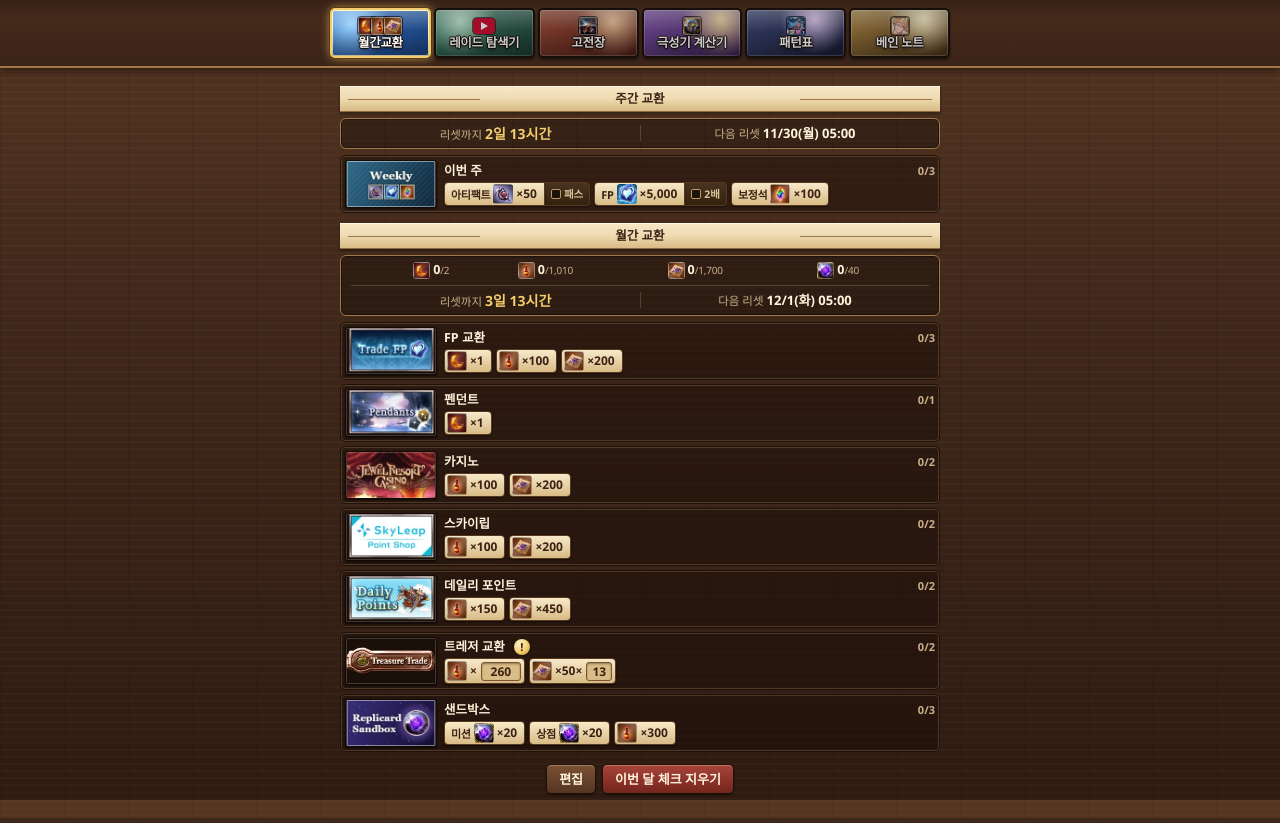
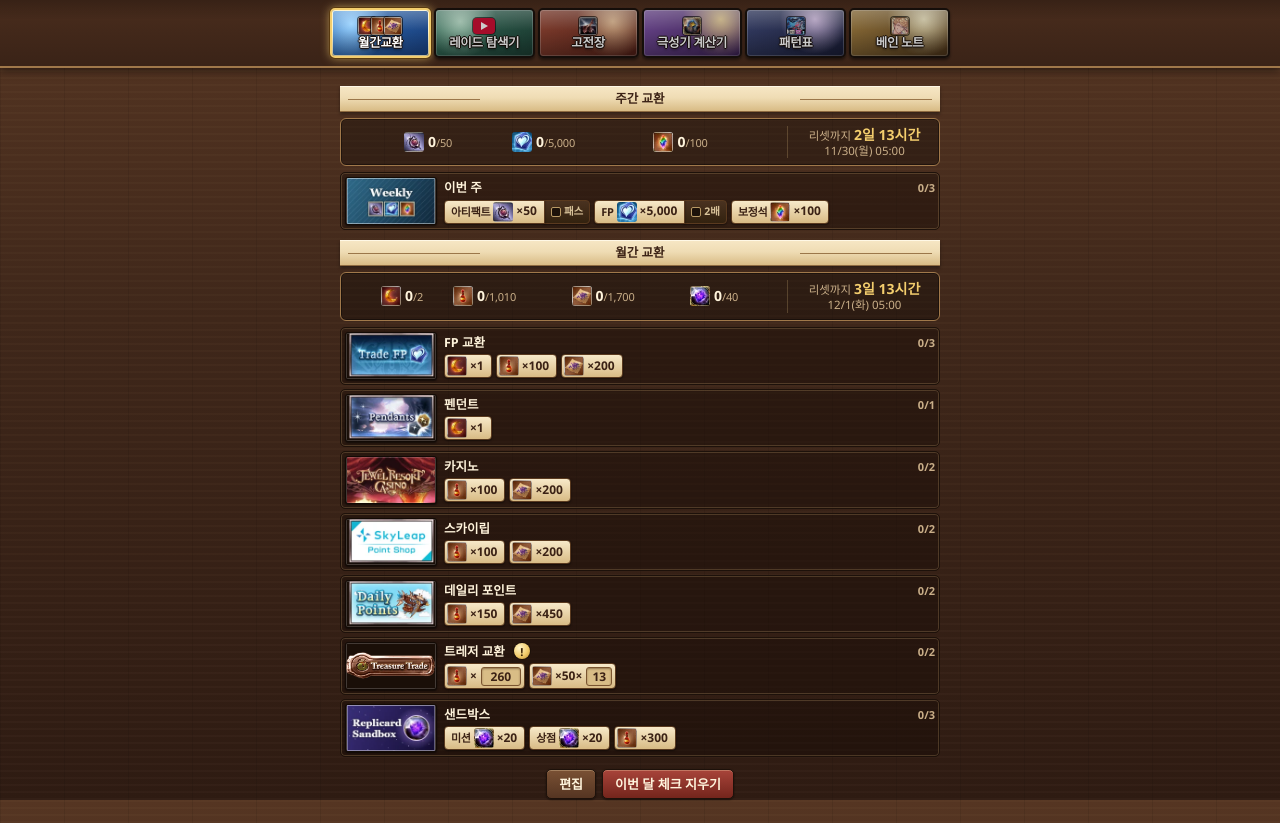
Before and after one commit to at1111-11/gbf-helper, a browser extension: page panel.html in a window 1280 px wide. Drawn offline with Linux system fonts and the light colour scheme.

Commit message:
1.17.4: summary boxes with totals and countdown together for weekly and monthly, inline status icons in pattern text
Co-Authored-By: Claude Opus 5.5 <noreply@anthropic.com>

```diff
--- a/js/monthly.js
+++ b/js/monthly.js
@@ -26,33 +26,44 @@
     return img ? h('img', { class: 'item-ico', src: img, alt: '' }) : h('i', { class: 'item-ico other' });
   }
 
-  // Monthly totals on one line ([icon] 1/2 …), the countdown to the next monthly reset beside or under them.
+  // One total: [icon] 1/2 on one line. An invisible copy of the largest value keeps the width fixed,
+  // so the evenly spaced totals never move when numbers change.
+  function stockEl(img, cur, total, kind, title) {
+    return h('span', { class: 'stock' + (kind ? ` kind-${kind}` : ''), title },
+      img ? h('img', { class: 'item-ico', src: img, alt: '' }) : h('i', { class: 'item-ico other' }),
+      h('span', { class: 'stock-val' },
+        h('span', { class: 'stock-cur' },
+          h('b', { class: 'stock-num', dataset: { kind: kind || '' }, text: num(cur, 0) }),
+          h('small', { text: `/${num(total, 0)}` })),
+        h('span', { class: 'stock-ghost', 'aria-hidden': 'true' },
+          h('b', { text: num(total, 0) }), h('small', { text: `/${num(total, 0)}` }))));
+  }
+
+  // Summary box shared by 주간 and 월간: the totals (evenly spaced) and, in the same box, the countdown —
+  // at the right on wide panels, on its own centered line under the totals on narrow ones.
+  function summaryBox(stocks, now, next, leftId, atId, cls) {
+    const p = C.jstParts(next);
+    return h('div', { class: 'status' + (cls ? ' ' + cls : '') },
+      h('div', { class: 'status-left' }, stocks),
+      h('div', { class: 'status-reset', title: `다음 리셋 ${p.month}월 ${p.day}일(${WEEKDAYS[p.weekday]}) 05:00` },
+        h('span', { class: 'reset-line' }, h('small', { text: '리셋까지 ' }), h('b', { id: leftId, text: C.formatLeft(next - now).replace(' 남음', '') })),
+        h('small', { class: 'reset-at', id: atId, text: `${p.month}/${p.day}(${WEEKDAYS[p.weekday]}) 05:00` })));
+  }
+
   function statusBar(groups) {
     const now = new Date();
-    const next = C.nextReset(now);
-    const p = C.jstParts(next);
     const { left, total } = C.remaining(groups);
-    return h('div', { class: 'status' },
-      h('div', { class: 'status-left' }, ['gold', 'half', 'seed', 'quartz'].map(kind =>
-        h('span', { class: `stock kind-${kind}`, title: `${D.KINDS[kind].full} · 이번 달 교환한 수량` },
-          itemIcon(kind),
-          // An invisible copy of the largest value keeps the width fixed, so the evenly spaced totals never move.
-          h('span', { class: 'stock-val' },
-            h('span', { class: 'stock-cur' },
-              h('b', { class: 'stock-num', dataset: { kind }, text: num(total[kind] - left[kind], 0) }),
-              h('small', { text: `/${num(total[kind], 0)}` })),
-            h('span', { class: 'stock-ghost', 'aria-hidden': 'true' },
-              h('b', { text: num(total[kind], 0) }), h('small', { text: `/${num(total[kind], 0)}` })))))),
-      resetRow(now, next, 'resetLeft', 'resetAt'));
+    return summaryBox(['gold', 'half', 'seed', 'quartz'].map(kind =>
+      stockEl(D.KINDS[kind].img, total[kind] - left[kind], total[kind], kind, `${D.KINDS[kind].full} · 이번 달 교환한 수량`)),
+    now, C.nextReset(now), 'resetLeft', 'resetAt');
   }
 
-  // Reset line shared by the weekly and monthly boxes: two equal halves, each centered —
-  // [리셋까지 4일 8시간] | [다음 리셋 12/1(화) 05:00].
-  function resetRow(now, next, leftId, atId) {
-    const p = C.jstParts(next);
-    return h('div', { class: 'status-reset', title: `다음 리셋 ${p.month}월 ${p.day}일(${WEEKDAYS[p.weekday]}) 05:00` },
-      h('span', { class: 'reset-cell reset-line' }, h('small', { text: '리셋까지 ' }), h('b', { id: leftId, text: C.formatLeft(next - now).replace(' 남음', '') })),
-      h('span', { class: 'reset-cell' }, h('small', { text: '다음 리셋 ' }), h('b', { class: 'reset-date', id: atId, text: `${p.month}/${p.day}(${WEEKDAYS[p.weekday]}) 05:00` })));
+  function weeklyBar() {
+    const now = new Date();
+    return summaryBox(D.WEEKLY.map(x => {
+      const qty = weeklyQty(x);
+      return stockEl(x.img, w().done[x.id] ? qty : 0, qty, 'w-' + x.id, `${x.name} · 이번 주`);
+    }), now, C.nextWeeklyReset(now), 'weekLeft', 'weekAt', 'status-week');
   }
 
   // ---- Weekly caps: one row in the same look as the monthly shops ----
@@ -279,7 +290,7 @@
     const rows = editing ? groups.map(editShop) : groups.map(shopRow).filter(Boolean);
     host.replaceChildren(...[
       editing ? null : h('h2', { class: 'ribbon' }, h('span', { text: '주간 교환' })),
-      editing ? null : h('div', { class: 'status status-week' }, resetRow(new Date(), C.nextWeeklyReset(new Date()), 'weekLeft', 'weekAt')),
+      editing ? null : weeklyBar(),
       editing ? null : h('div', { class: 'weekly-list' }, weeklyRow()),
       h('h2', { class: 'ribbon' }, h('span', { text: editing ? '교환소 편집' : '월간 교환' })),
       editing ? null : statusBar(groups),
--- a/js/pattern-data.js
+++ b/js/pattern-data.js
@@ -20,6 +20,7 @@
     ewiyar: { img: I('t-ewiyar'), name: '이위야의 기운', lines: ['Lv3부터 보스 통상공격 hit 수 UP (최대 6)', DRAGON_UP] },
     luwoh: { img: I('t-luwoh'), name: '루오의 기운', lines: ['레벨만큼 보스 2회 행동 확률 UP (최대 6)', DRAGON_UP] },
     fediel: { img: I('t-fediel'), name: '페디엘의 기운', lines: ['레벨만큼 보스 통상공격에 랜덤 약체 (최대 6)', DRAGON_UP] },
+    thalo: { img: I('t-halo'), name: '광륜', lines: ['시련이 끝나면 도가니 Lv이 광륜 Lv로 바뀜', 'Lv만큼 보스 TA 확률·추가 피해 UP', '보스 통상공격 1hit마다 아군 강화를 Lv개 소거'] },
     skytrial: { img: I('t-trial'), name: '하늘 용들의 시련', lines: ['주는 피해 상한 100만 · 턴 종료 시 아군 HP 10% 감소 + 랜덤 약체', '해제: 6턴 안에 TA 18회 또는 오의 18회'] },
     pearl1: { img: I('t-pearl1'), name: '주홍 구슬 (화)', lines: ['보스 화 공격 UP · 통상공격에 화 추가 피해', '화 파티가 시련을 풀면 사라짐'] },
     pearl2: { img: I('t-pearl2'), name: '청람 구슬 (수)', lines: ['보스 수 공격 UP · 통상공격에 수 추가 피해', '수 파티가 시련을 풀면 사라짐'] },
@@ -55,6 +56,9 @@
     destroy: { img: I('v-destroy'), name: '파괴의 신의 (빨강)', lines: ['보스 유리속성 추가 피해 · 아군 속성 컷 무시', '한 턴에 2만 이상 맞은 캐릭터 어빌 재사용 +2턴', '타화자재 조건: 공격 6회 미만이고 어빌 5회 미만'] },
     rebirth: { img: I('v-rebirth'), name: '재생의 신의 (파랑)', lines: ['보스 방어력 대폭 UP · 걸리는 약체 1턴 단축 (1턴 약체는 안 걸림)', '타화자재 조건: 50hit 미만이고 오의 6회 미만'] },
     gauge: { img: I('v-gauge'), name: '파괴의 힘 (제네시스 게이지)', lines: ['누가 턴을 넘길 때마다 +0.5% (파괴의 법등·광등 동안 +1.5%) · 전조 실패 시 +1%', 'G50(HP 51%)에 정토 · G100(HP 16%)에 정토(MAX)', 'G100 때 HP 50% 이상이거나 광등이 남아 있으면 전원 사망'] },
+    mandateD: { img: I('v-mandate-destroy'), name: '파괴의 법등', lines: ['제네시스 게이지 상승 가속', '6속성 법등을 모두 풀면 해제'] },
+    halo6: { img: I('v-halo6'), name: '6속성의 광배', lines: ['해당 속성 보스 공격 UP', '해당 속성 파티가 전조를 하나 풀면 해제', '6속성을 모두 풀어야 파괴의 광등도 사라짐'] },
+    dominion: { img: I('v-dominion'), name: '타화자재', lines: ['보스 공격·약체가 필중 · 파괴 추가 피해', '전조 해제 조건 증가', '특수기 때 소모되며 추가 피해'] },
     halo: { img: I('v-halo'), name: '파괴의 광등', lines: ['제네시스 게이지 상승 가속', '6속성 광배를 모두 풀면 해제'] },
     wing: { img: I('v-wing'), name: '창세의 일익', lines: ['보스 공격·방어 UP · 주는 피해 증가', '통상공격이 파괴속성 + 파괴 추가 피해'] },
     k1: { img: I('v-k1'), name: '사왕천', lines: ['턴 종료시 전체공격 후 HP 20% × Lv 이하인 캐릭터 사망', '해제: 공격행동 5 / 6 / 7회 (Lv1 / 2 / 3)'] },
@@ -149,10 +153,10 @@
               '해제 시 자기 속성 구슬 해제', '시에테 등 강제 해제 X',
               '남은 구슬 1개 이상: 보스 공격 UP · 4개 이상: 방어 UP',
               '주는 피해 상한: 400만에서 남은 구슬 1개당 60만 DOWN'] },
-            { hp: null, kind: 'note', name: '광륜 (시련이 끝난 뒤)', lines: [
-              '{@crucible} Lv → 광륜 Lv (높을수록 보스 TA 확률·추가 피해 UP)',
-              '보스 통상공격이 전체 공격 · 1hit마다 아군 강화를 광륜 Lv개 소거',
-              '아군 어빌 6번마다 전체 무속성 2만 + {어빌 봉인} · 광륜 Lv-1'] },
+            { hp: null, kind: 'note', name: '광륜 (시련이 끝난 뒤)', icons: ['thalo'], lines: [
+              '{@crucible} Lv → {@thalo} Lv (높을수록 보스 TA 확률·추가 피해 UP)',
+              '보스 통상공격이 전체 공격 · 1hit마다 아군 강화를 {@thalo} Lv개 소거',
+              '아군 어빌 6번마다 전체 무속성 2만 + {어빌 봉인} · {@thalo} Lv-1'] },
             { hp: null, kind: 'ct', name: '40~15% (셋 중 랜덤)', lines: [
               { n: '엑세이저 라셀라티오', c: '디스펠 3회', e: '랜덤 수/암 8hit · {부패} · FC 게이지 -30%' },
               { n: '클레디스 루체아', c: '40hit', e: '랜덤 화/광 6hit · 아군 강화 전부 소거 · 맞은 캐릭터 {마비} · FC 게이지 -30%' },
@@ -179,7 +183,7 @@
       opening: { icons: [], lines: [
         '타속성 캐릭터 사망 (부활 불가)',
         '보스는 공격 DOWN·방어 DOWN 무효',
-        '종말 카운트다운(디 엔드 게이지): 시간이 지나면 줄어듦 · 전조 실패 시 -1분 · 사망 시 최대치 -1분 (제1~6절 실패도 최대치 감소) · 0이 되면 전원 사망'],
+        '종말 카운트다운(디 엔드 게이지): 시간이 지나면 줄어듦 · 전조 실패 시 -1분 · 사망 시 최대치 -1분 ({@t1}~{@t6} 실패도 최대치 감소) · 0이 되면 전원 사망'],
         gauge: { label: '종말 카운트다운(디 엔드 게이지)', img: 'img/icons/the-end-gauge.png', title: '남은 칸별 보스 강화 (칸이 줄수록 누적)', levels: [
           { left: 6, color: '#ebe9e3', text: '강화 없음' },
           { left: 5, color: '#f2eac1', text: '추가 피해 1000' },
@@ -205,7 +209,7 @@
         {
           range: '80 – 61%', tone: 'blue', summary: '자세 · 바니타스',
           rows: [
-            { hp: 80, at: '80%', kind: 'hp', name: '오비탈 레조넌스', icons: ['repud', 'renun'], lines: [{ reset: '9분' }, '절대부정 / 영원거절 중 하나 → CT 기술이 바뀜', '건너뛰면 60%에서 파라다이스 로스트'] },
+            { hp: 80, at: '80%', kind: 'hp', name: '오비탈 레조넌스', icons: ['repud', 'renun'], lines: [{ reset: '9분' }, '{@repud} / {@renun} 중 하나 → CT 기술이 바뀜', '건너뛰면 60%에서 파라다이스 로스트'] },
             { hp: null, when: '다음 턴부터 3연속', kind: 'note', name: '바니타스 3연속', lines: [
               '직전 턴에 가장 많이 준 피해 종류로 해제 조건이 정해짐',
               { n: '① 아키시온 바니타스', e: '랜덤 6hit 24배 · {강압}{암흑} · FC -30%' },
@@ -231,7 +235,7 @@
               { reset: '18분' },
               '전체 랜덤 12배 + 사과 2개 · 자세 삭제',
               '첫 진입자에 한해 보스 약체 리셋',
-              '시련 1~6 개시 〈개인별〉 · 보스 통상공격이 전체 공격으로',
+              '{@t1}~{@t6} 개시 〈개인별〉 · 보스 통상공격이 전체 공격으로',
               'HP가 10%보다 낮아지지 않음 (20%에서 자기 속성 시련을 클리어하면 해제)'] },
             { hp: null, kind: 'ct', name: '60~21%', note: '포스포로스·이브리스 해제 시 확률로 테세라 전조', lines: [
               { n: '포스포로스', c: '약체 7회', e: '랜덤 5hit 20배 + 전체 6000 · {강압}{암흑}' },
@@ -250,7 +254,7 @@
           rows: [
             { hp: 20, at: '20%', kind: 'hp', danger: true, stamp: 'stamp', name: '종말의 복음', icons: ['t7', 't8', 't9', 't10', 't11', 't12'], lines: [
               { reset: '9분' },
-              '전체 무속성 1만 · 시련 7~12를 속성별로 배정 〈전원 공유〉',
+              '전체 무속성 1만 · {@t7}~{@t12}를 속성별로 배정 〈전원 공유〉',
               '주는 피해 상한: 남은 시련 6개면 100만 ~ 1개면 400만'] },
             { hp: null, when: '다음 턴', kind: 'hp', name: '안티바실레이아', cond: '66hit / 어빌 12회 / 오의 6회 중 뜬 조건', lines: [
               '전체 120배',
@@ -270,15 +274,15 @@
       opening: { icons: ['mandate', 'gauge'], lines: [
         '타속성 캐릭터 사망 (부활 불가)',
         '입장 시 전체 최대 HP 50% 파괴속성 피해',
-        '누군가 법등을 푼 뒤에 들어오면 전원 사망 → 모두 먼저 입장',
-        '파괴의 힘(제네시스 게이지): 누가 턴을 넘길 때마다 +0.5% (파괴의 법등·광등 동안 +1.5%) · 전조 실패 시 +1% → G50에 정토, G100에 정토(MAX)',
+        '누군가 {@mandate}을 푼 뒤에 들어오면 전원 사망 → 모두 먼저 입장',
+        '파괴의 힘(제네시스 게이지): 누가 턴을 넘길 때마다 +0.5% ({@mandateD}{@halo} 동안 +1.5%) · 전조 실패 시 +1% → G50에 정토, G100에 정토(MAX)',
         '입장 시 파괴(빨강) / 재생(파랑) 팀 배정 (팀당 최대 3명) → 80%부터 팀별로 다른 전조',
         '디멘션 체인(DC): 같은 팀이 전조를 풀면 차오름 → 100%면 팀원마다 체인 스킬 1회']},
       phases: [
         {
           range: '100 – 81%', tone: 'red', summary: '파괴의 시련',
           rows: [
-            { hp: 100, at: '개막', kind: 'hp', stamp: 'stampMandate', name: '파괴의 시련', cond: '150hit + 오의 10회', icons: ['vtrial', 'mandate'], lines: ['턴 종료 시 아군 HP 10% 감소 + 랜덤 약체 2개', '해제 시 자기 속성 법등 해제', '시에테 등 강제 해제 X'] },
+            { hp: 100, at: '개막', kind: 'hp', stamp: 'stampMandate', name: '파괴의 시련', cond: '150hit + 오의 10회', icons: ['vtrial', 'mandate'], lines: ['턴 종료 시 아군 HP 10% 감소 + 랜덤 약체 2개', '해제 시 자기 속성 {@mandate} 해제', '시에테 등 강제 해제 X'] },
             { hp: null, kind: 'ct', name: '100~81%', lines: [
               { n: '신광', c: '약체 10회', e: '전체 30배 · FC -30% · 보스 어빌·오의 피해 70% 컷' },
               { n: '윤회', c: '50hit', e: '랜덤 6hit 60배 · {공격 DOWN}{방어 DOWN} · 보스 유리속성 추가 피해' }] },
@@ -291,8 +295,8 @@
           range: '80% – 형태 변화', tone: 'blue', summary: '파랑 / 빨강 루트',
           rows: [
             { hp: 80, at: '80%', kind: 'note', name: '루트 갈림 — 타화자재 주의', icons: ['rebirth', 'destroy'], lines: [
-              '자기 팀 색에 따라 재생(파랑) / 파괴(빨강) 신의',
-              '매 턴 아래를 못 채우면 타화자재 (해제 조건 증가 · 보스 필중 · 특수기 후 추가 피해)',
+              '자기 팀 색에 따라 {@rebirth} 재생(파랑) / {@destroy} 파괴(빨강)',
+              '매 턴 아래를 못 채우면 {@dominion} (해제 조건 증가 · 보스 필중 · 특수기 후 추가 피해)',
               { k: '파랑', v: '50hit 또는 오의 6회 + 일정 피해' },
               { k: '빨강', v: '공격 6회 또는 어빌 5회 + 일정 피해' },
               '①·②를 못 풀면 다음 전조 없음'] },
@@ -317,14 +321,14 @@
           rows: [
             { hp: 51, at: 'G50', kind: 'hp', danger: true, stamp: 'stamp', name: '정토 (G50 또는 HP 51%)', cond: '어빌 대미지 3000만 + 오의 대미지 3000만 + 어빌 12회', icons: ['gauge'], lines: [
               '피격 시 주인공 외 전열 캐릭터 전원 사망',
-              '처리 후 신의·타화자재·남은 법등 소멸',
+              '처리 후 {@rebirth}{@destroy} · {@dominion} · 남은 {@mandate} 소멸',
               'HP가 15%보다 낮아지지 않음 (G100 정토에서 해제)'] },
             { hp: null, when: '정토 처리 후', kind: 'note', name: '상시 효과 변화', icons: ['halo', 'k1', 'k2', 'k3', 'k4', 'k5'], lines: [
-              '보스 약체 리셋 · 파괴의 광등 + 6속성 광배',
-              '턴 종료 시 사왕천~화락천 중 하나 랜덤 부여 · 못 풀면 매 턴 Lv+1 (최대 3)',
+              '보스 약체 리셋 · {@halo} + {@halo6}',
+              '턴 종료 시 {@k1}{@k2}{@k3}{@k4}{@k5} 중 하나 랜덤 부여 · 못 풀면 매 턴 Lv+1 (최대 3)',
               'Lv2 이상일때 -천을 해제하면 그 턴엔 추가로 생기지 않으며 베르수시아의 스테이터스가 감소',
-              'Lv2 이상이 남거나 그 턴 피해 5000만 미만이면 타화자재'] },
-            { hp: null, kind: 'hp', stamp: 'stampHalo', name: '6속성의 광배', cond: '전조 한 개 해제', icons: ['halo'], lines: ['자기 속성 파티가 전조 하나 해제 → 자기 속성 광배 해제', '남아 있으면 게이지 상승 가속'] },
+              'Lv2 이상이 남거나 그 턴 피해 5000만 미만이면 {@dominion}'] },
+            { hp: null, kind: 'hp', stamp: 'stampHalo', name: '6속성의 광배', cond: '전조 한 개 해제', icons: ['halo6'], lines: ['자기 속성 파티가 전조 하나 해제 → 자기 속성 {@halo6} 해제', '남아 있으면 게이지 상승 가속'] },
             { hp: null, kind: 'ct', name: 'G50 ~ G100', lines: [
               { n: '정토', c: '디스펠 5회 + 페이탈 체인', t: '디스펠 6회 + 페이탈 체인', e: '전체 16hit 48배 · {강압}{참격} · 강화 5턴 단축' },
               { n: '무상', c: '약체 15회 + 300만 이상 대미지 8회', t: '약체 18회 + 300만 이상 대미지 10회', e: '랜덤 4hit 80배 · 보스 어빌·오의 피해 70% 컷' },
@@ -336,8 +340,8 @@
           rows: [
             { hp: 20, at: 'G100', kind: 'hp', danger: true, name: '정토 (G100 또는 HP 16%)', icons: ['gauge', 'wing'], lines: [
               '전체 랜덤 속성 16hit 64배',
-              'HP 15% 하한·사왕천 등·타화자재 해제 · 창세의 일익 · 피해 컷 무효',
-              '이때 HP 50% 이상이거나 광등이 남아 있으면 전원 사망',
+              'HP 15% 하한 · {@k1}{@k2}{@k3}{@k4}{@k5} · {@dominion} 해제 · {@wing} · 피해 컷 무효',
+              '이때 HP 50% 이상이거나 {@halo} 남아 있으면 전원 사망',
               '진입에 방어 DC를 사용하는 걸 고려'] },
             { hp: null, when: '다음 턴부터 5턴', danger: true, kind: 'hp', name: '신격 1주차', lines: [
               '해제 실패시 서브를 포함해 전원 사망',
--- a/js/pattern.js
+++ b/js/pattern.js
@@ -42,7 +42,7 @@
     return h('div', { class: 'pt-opening' },
       h('div', { class: 'pt-opening-head' }, h('b', { text: '시작할 때' }), icons(o.icons),
         g ? h('span', { class: 'pt-gauge' }, h('small', { text: g.label }), h('img', { src: g.img, alt: g.label })) : null),
-      h('ul', null, o.lines.map(t => h('li', { text: t }))),
+      h('ul', null, o.lines.map(t => h('li', null, rich(t)))),
       g ? h('div', { class: 'pt-gauge-levels' },
         h('div', { class: 'pt-gauge-title', text: g.title }),
         g.levels.map(lv => h('div', { class: 'pt-gauge-row' },
--- a/panel.css
+++ b/panel.css
@@ -137,41 +137,45 @@ select.in option { background: #2a1910; }
 .empty { text-align: center; color: var(--muted); padding: 18px 8px; }
 
 /* ---------- Monthly tab ---------- */
-/* Monthly totals: [icon] 1/2 on one line per kind, then the reset line under a thin rule. */
+/* Summary box (주간 and 월간): totals with equal gaps on the left, the countdown centered in its own space
+   on the right; narrow panels put the countdown on a centered line under the totals. */
 .status {
-  display: grid; grid-template-columns: minmax(0, 1fr); gap: 6px;
-  margin: 0 0 6px; padding: 6px 10px; border-radius: 6px;
+  display: grid; grid-template-columns: minmax(0, 1fr) auto; align-items: center; gap: 6px 12px;
+  margin: 0 0 6px; padding: 7px 10px; border-radius: 6px;
   background: rgba(0, 0, 0, .3); border: 1px solid var(--frame);
   box-shadow: inset 0 0 0 1px rgba(0, 0, 0, .4);
 }
-.status-left { display: flex; justify-content: space-evenly; align-items: center; gap: 6px; min-width: 0; }
-.stock { display: inline-flex; align-items: center; gap: 3px; white-space: nowrap; line-height: 1.2; }
-.stock .item-ico { width: 17px; height: 17px; flex: none; }
+.status-left { display: flex; justify-content: space-evenly; align-items: center; gap: 0; min-width: 0; } /* no gap: space-evenly alone keeps every space (edges too) equal */
+.stock { display: inline-flex; align-items: center; gap: 4px; white-space: nowrap; line-height: 1.2; }
+.stock .item-ico { width: 20px; height: 20px; flex: none; }
 .stock-val { display: inline-grid; }
 .stock-cur, .stock-ghost { grid-area: 1 / 1; }
 .stock-ghost { visibility: hidden; }
-.stock-num { font-size: 12.5px; font-weight: 800; font-variant-numeric: tabular-nums; }
-.stock small { color: var(--muted); font-size: 10px; font-variant-numeric: tabular-nums; letter-spacing: -.2px; }
-/* Reset line (monthly and weekly): two equal halves split by a thin line, each half centered. */
+.stock-num { font-size: 14px; font-weight: 800; font-variant-numeric: tabular-nums; }
+.stock small { color: var(--muted); font-size: 11px; font-variant-numeric: tabular-nums; letter-spacing: -.2px; }
 .status-reset {
-  display: grid; grid-template-columns: minmax(0, 1fr) minmax(0, 1fr); align-items: center;
-  padding-top: 6px; border-top: 1px solid rgba(217, 183, 122, .25); line-height: 1.25; white-space: nowrap;
+  display: flex; flex-direction: column; align-items: center; justify-content: center; gap: 1px;
+  width: 142px; padding-left: 12px; border-left: 1px solid rgba(217, 183, 122, .25);
+  line-height: 1.25; white-space: nowrap;
 }
-.reset-cell { display: flex; justify-content: center; align-items: baseline; gap: 3px; min-width: 0; overflow: hidden; }
-.reset-cell + .reset-cell { border-left: 1px solid rgba(217, 183, 122, .25); }
+.reset-line { display: flex; align-items: baseline; gap: 3px; }
 .status-reset small { font-size: 11.5px; color: var(--muted); }
 .status-reset b { font-size: 14px; color: var(--gold); font-variant-numeric: tabular-nums; }
-.status-reset b.reset-date { font-size: 13px; color: var(--cream); }
-/* Weekly box holds only the reset line. */
-.status-week .status-reset { padding-top: 0; border-top: 0; }
-/* Very narrow panel: drop the "다음 리셋" word and step the text down so both halves still fit. */
-@media (max-width: 340px) {
-  .reset-cell + .reset-cell small { display: none; }
-  .status-reset small { font-size: 10.5px; }
+@media (max-width: 560px) {
+  .status { grid-template-columns: minmax(0, 1fr); }
+  .status-reset {
+    width: auto; flex-direction: row; justify-content: center; align-items: baseline; gap: 10px;
+    padding: 6px 0 0; border-left: 0; border-top: 1px solid rgba(217, 183, 122, .25);
+  }
+}
+@media (max-width: 420px) {
+  .stock { gap: 3px; }
+  .stock .item-ico { width: 17px; height: 17px; }
+  .stock-num { font-size: 12.5px; }
+  .stock small { font-size: 10px; }
+  .status-reset small { font-size: 11px; }
   .status-reset b { font-size: 13px; }
-  .status-reset b.reset-date { font-size: 12px; }
 }
-.status-week { margin-bottom: 6px; }
 
 /* Weekly caps: one row styled like the monthly shops (thumbnail, title with countdown, chips). */
 .weekly-list { margin-bottom: 4px; }
```
Also changed, not shown: img/icons/t-halo.webp (added), img/icons/v-dominion.webp (added), img/icons/v-halo6.webp (added), img/icons/v-mandate-destroy.webp (added), manifest.json, 1 other file.
